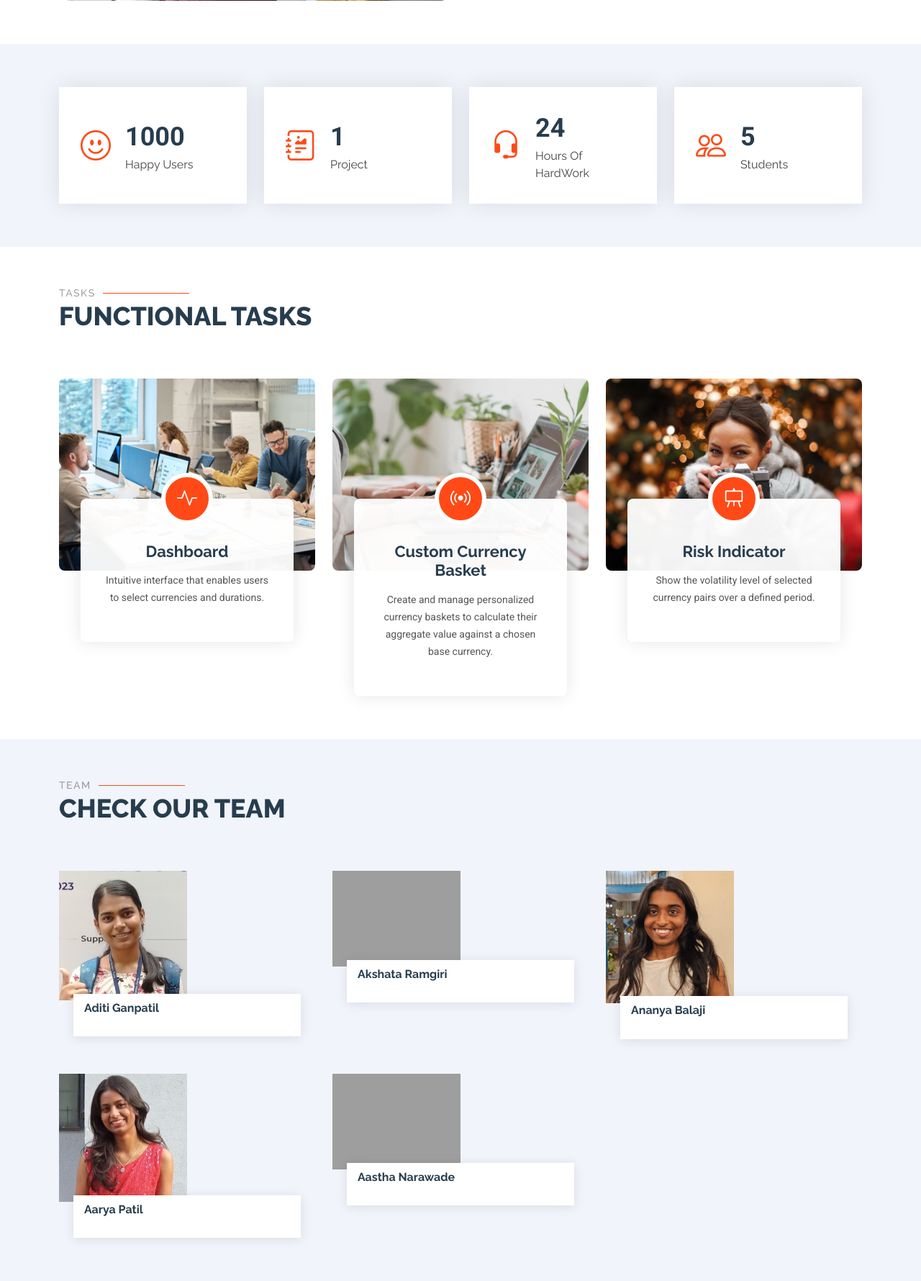
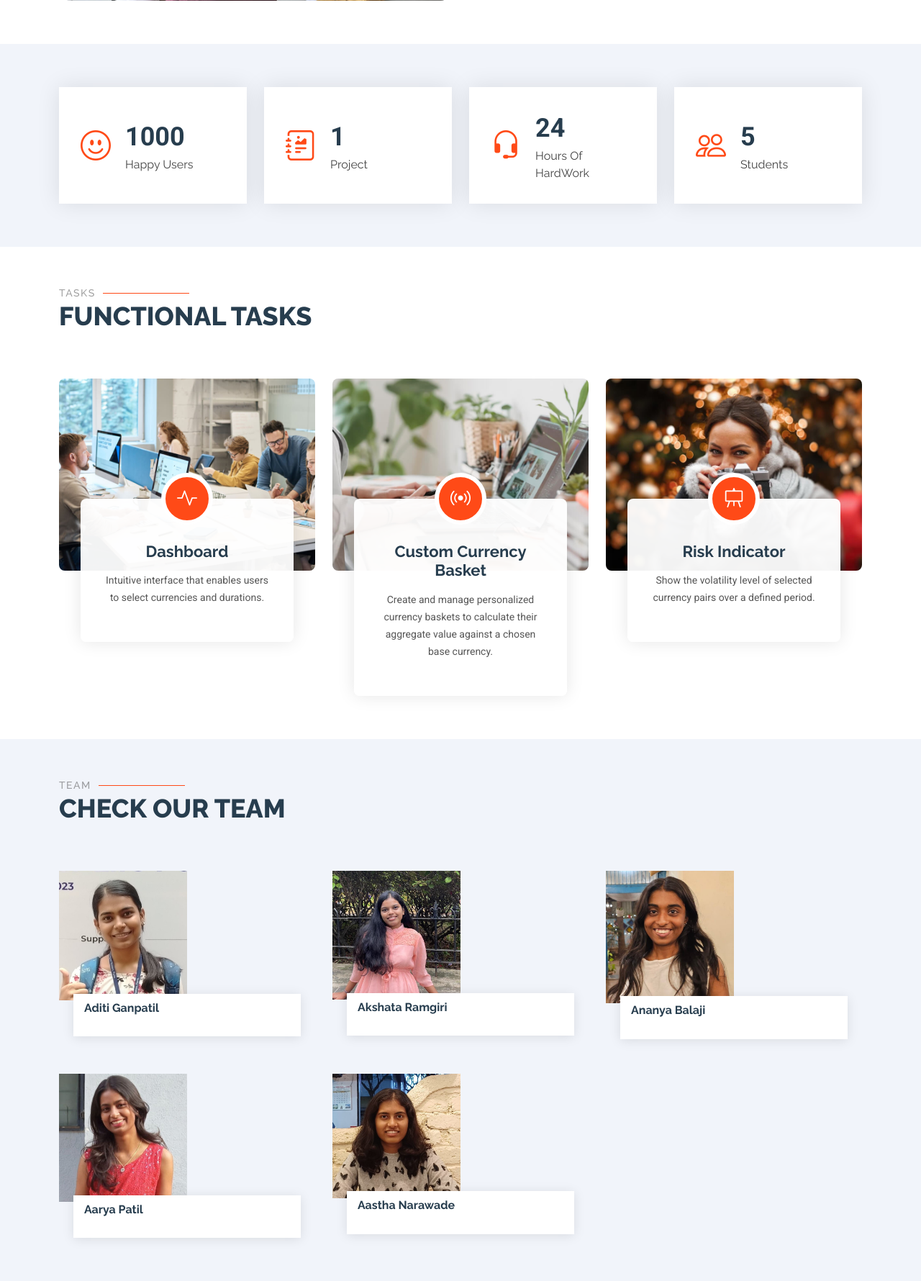
Before and after one commit to ananyab0608/MKSSS-s-Cummins-College-of-Engineering_Team11_CurrencyMate, a Flask app: page / in a window 1280 px wide. Shown: the part 1322-3102 px from the top of the page at 72% size. Run offline with Flask 3, Linux system fonts and the light colour scheme; some libraries are stand-ins or nearby versions; grey boxes are pictures that could not be loaded.

Commit message:
Update index.html

```diff
--- a/templates/index.html
+++ b/templates/index.html
@@ -246,7 +246,7 @@
 
             <div class="col-lg-4 col-md-6" data-aos="fade-up" data-aos-delay="300">
             <div class="member">
-              <div class="pic"><img src="static/assets/img/team/akshata.jpg" class="img-fluid" alt=""></div>
+              <div class="pic"><img src="static/assets/img/team/akshata.jpeg" class="img-fluid" alt=""></div>
               <div class="member-info">
                 <h4>Akshata Ramgiri</h4>
               </div>
@@ -273,7 +273,7 @@
 
             <div class="col-lg-4 col-md-6" data-aos="fade-up" data-aos-delay="300">
             <div class="member">
-              <div class="pic"><img src="static/assets/img/team/aastha.jpg" class="img-fluid" alt=""></div>
+              <div class="pic"><img src="static/assets/img/team/aastha.jpeg" class="img-fluid" alt=""></div>
               <div class="member-info">
                 <h4>Aastha Narawade</h4>
               </div>
```
